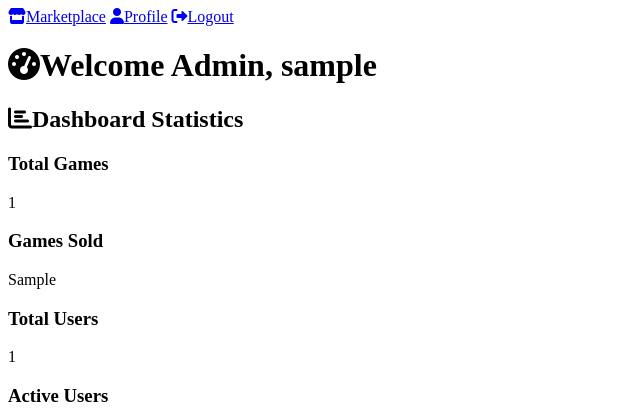
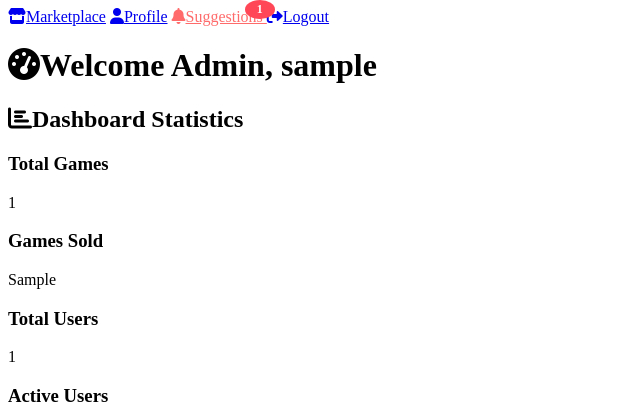
Before and after one commit to Richard-tenorio/GameSystem, a Flask app: template templates/admin.html in a window 1280 px wide. Shown: the top 420 px of the page, without its empty margins (0-640 px from the left). Run offline with Flask 3, Linux system fonts and the light colour scheme; the visitor is signed in with stand-in values (Sample User, id 1); tables that the repository leaves empty hold one stand-in row (values such as "Sample post"); the template is opened without the code that fills it: values that come from a table or form of the project are taken from there, most other values are stand-ins (such as "Sample title", 1, 10 or a date in 2020).

Commit message:
Add notification badge for pending suggestions in admin navigation

```diff
--- a/templates/admin.html
+++ b/templates/admin.html
@@ -10,6 +10,20 @@
         .flash.success { background-color: #d4edda; color: #155724; border: 1px solid #c3e6cb; }
         .flash.error { background-color: #f8d7da; color: #721c24; border: 1px solid #f5c6cb; }
         .error-text { color: red; font-size: 14px; margin-top: -5px; margin-bottom: 10px; }
+        .notification-link { position: relative; color: #ff6b6b !important; }
+        .notification-badge {
+            position: absolute;
+            top: -8px;
+            right: -8px;
+            background-color: #ff4757;
+            color: white;
+            border-radius: 50%;
+            padding: 2px 6px;
+            font-size: 12px;
+            font-weight: bold;
+            min-width: 18px;
+            text-align: center;
+        }
     </style>
 </head>
 <body>
@@ -17,6 +31,14 @@
         <div class="nav-links">
             <a href="{{ url_for('marketplace') }}"><i class="fas fa-store icon"></i>Marketplace</a>
             <a href="{{ url_for('profile') }}"><i class="fas fa-user icon"></i>Profile</a>
+            {% if pending_count > 0 %}
+            <a href="{{ url_for('manage_suggestions') }}" class="notification-link">
+                <i class="fas fa-bell icon"></i>Suggestions
+                <span class="notification-badge">{{ pending_count }}</span>
+            </a>
+            {% else %}
+            <a href="{{ url_for('manage_suggestions') }}"><i class="fas fa-list icon"></i>Suggestions</a>
+            {% endif %}
             <a href="{{ url_for('logout') }}" onclick="return confirm('Are you sure you want to logout?')"><i class="fas fa-sign-out-alt icon"></i>Logout</a>
         </div>
     </header>
```
